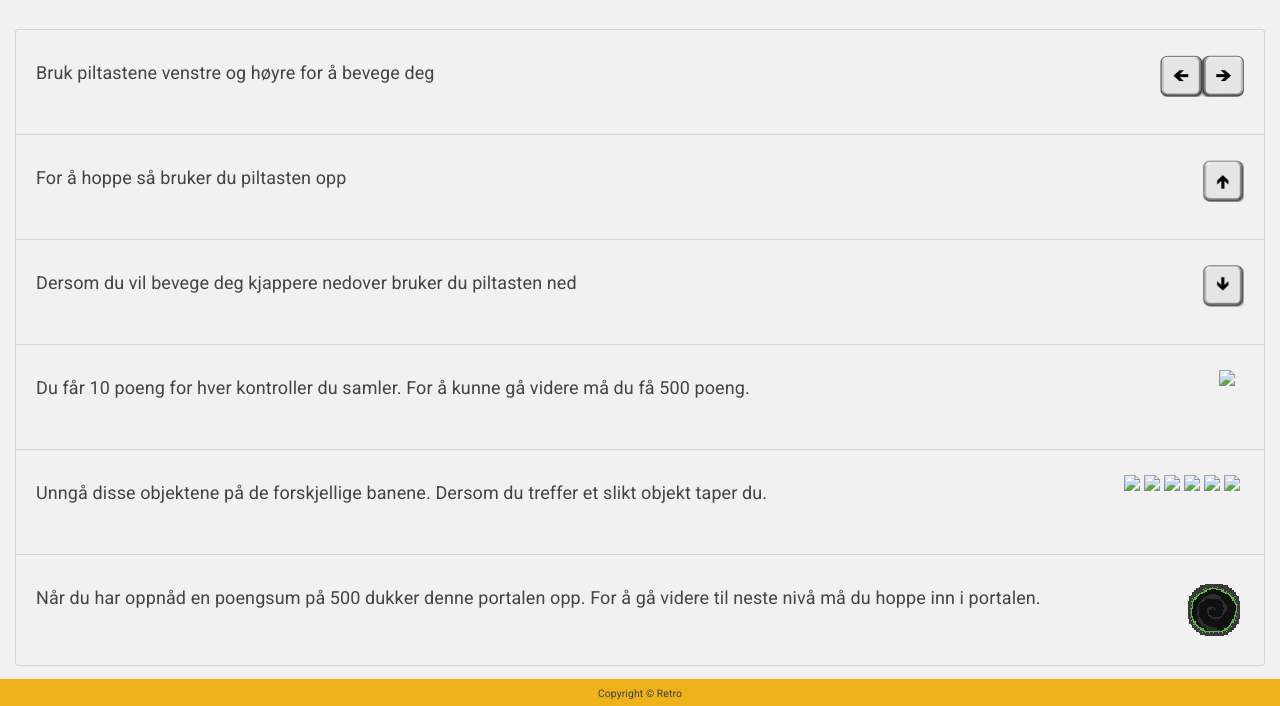
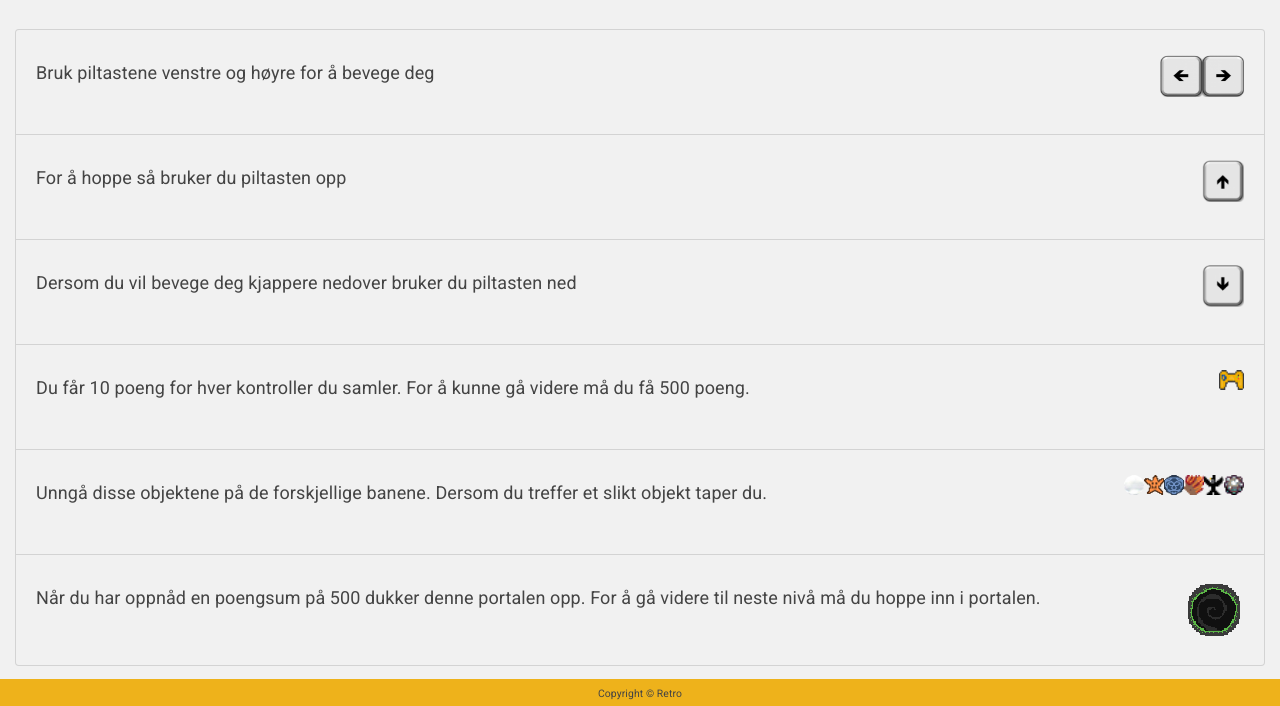
Before and after one commit to Irnis18/Projectx, a website: page nettside/html/hvordanSpille.html in a window 1280 px wide. Shown: the part 201-907 px from the top of the page. Drawn offline with nearby package versions, Linux system fonts and the light colour scheme; files whose address does not match are found by name.

Commit message:
fiksa bilder på hvordan spille

```diff
--- a/nettside/html/hvordanSpille.html
+++ b/nettside/html/hvordanSpille.html
@@ -55,23 +55,23 @@
           <li class="list-group-item">
             <p>
               Bruk piltastene venstre og høyre for å bevege deg
-              <img src="../assets/img/piler/pilTastVenstreHoyre.png" width="84px" height="42px" class="float-right"
-                alt="Piltast høyre og venstre" title="Piltast høyre og venstre" />
+              <img src="../assets/img/hvordanSpille/piler/pilTastVenstreHoyre.png" width="84px" height="42px"
+                class="float-right" alt="Piltast høyre og venstre" title="Piltast høyre og venstre" />
             </p>
           </li>
           <li class="list-group-item">
             <p>
               For å hoppe så bruker du piltasten opp
-              <img src="../assets/img/piler/pilTastOpp.png" width="42px" height="42px" align="middle" alt="Piltast opp"
-                class="float-right" title="Piltast opp" />
+              <img src="../assets/img/hvordanSpille/piler/pilTastOpp.png" width="42px" height="42px" align="middle"
+                alt="Piltast opp" class="float-right" title="Piltast opp" />
             </p>
           </li>
 
           <li class="list-group-item">
             <p>
               Dersom du vil bevege deg kjappere nedover bruker du piltasten ned
-              <img src="../assets/img/piler/pilTastNed.png" width="42px" height="42px" align="middle" alt="Piltast ned"
-                class="float-right" title="Piltast ned" />
+              <img src="../assets/img/hvordanSpille/piler/pilTastNed.png" width="42px" height="42px" align="middle"
+                alt="Piltast ned" class="float-right" title="Piltast ned" />
             </p>
           </li>
 
@@ -79,25 +79,25 @@
             <p>
               Du får 10 poeng for hver kontroller du samler. For å kunne gå videre må du få 500 poeng.
 
-              <img src="../../spill/dist/assets/img/gameItems/consollSmall.png" width="25" height="20"
-                alt="Spill konsoll" class="float-right" title="Spill konsoll" />
+              <img src="../assets/img/hvordanSpille/consollSmall.png" width="25" height="20" alt="Spill konsoll"
+                class="float-right" title="Spill konsoll" />
             </p>
           </li>
 
           <li class="list-group-item">
             <p>
               Unngå disse objektene på de forskjellige banene. Dersom du treffer et slikt objekt taper du.
-              <img src="../../spill/dist/assets/img/gameItems/bomb.png" width="20" height="20" alt="Bombe" title="Bombe"
+              <img src="../assets/img/hvordanSpille/bomb.png" width="20" height="20" alt="Bombe" title="Bombe"
                 class="float-right" />
-              <img src="../../spill/dist/assets/img/gameItems/fugl.png" width="20" height="20" alt="Slem fugl"
-                class="float-right" title="Slem fugl" />
-              <img src="../../spill/dist/assets/img/gameItems/meteorite.png" width="20" height="20" alt="Meteorite"
+              <img src="../assets/img/hvordanSpille/fugl.png" width="20" height="20" alt="Slem fugl" class="float-right"
+                title="Slem fugl" />
+              <img src="../assets/img/hvordanSpille/meteorite.png" width="20" height="20" alt="Meteorite"
                 class="float-right" title="Meteorite" />
-              <img src="../../spill/dist/assets/img/gameItems/gumball.png" width="20" height="20" alt="Gumball"
+              <img src="../assets/img/hvordanSpille/gumball.png" width="20" height="20" alt="Gumball"
                 class="float-right" title="Gumball" />
-              <img src="../../spill/dist/assets/img/gameItems/star.png" width="20" height="20" alt="Sjøstjerne"
+              <img src="../assets/img/hvordanSpille/star.png" width="20" height="20" alt="Sjøstjerne"
                 class="float-right" title="Sjøstjerne" />
-              <img src="../../spill/dist/assets/img/gameItems/snoball.png" width="20" height="20" alt="Snøball"
+              <img src="../assets/img/hvordanSpille/snoball.png" width="20" height="20" alt="Snøball"
                 class="float-right" title="Snøball" />
             </p>
           </li>
```
Also changed, not shown: nettside/assets/img/hvordanSpille/bomb.png (added), nettside/assets/img/hvordanSpille/consollSmall.png (added), nettside/assets/img/hvordanSpille/fugl.png (added), nettside/assets/img/hvordanSpille/goal.png (added), nettside/assets/img/hvordanSpille/gumball.png (added), nettside/assets/img/hvordanSpille/meteorite.png (added), nettside/assets/img/hvordanSpille/piler/pilTastHoyre.png (renamed from nettside/assets/img/piler/pilTastHoyre.png), nettside/assets/img/hvordanSpille/piler/pilTastNed.png (renamed from nettside/assets/img/piler/pilTastNed.png), nettside/assets/img/hvordanSpille/piler/pilTastOpp.png (renamed from nettside/assets/img/piler/pilTastOpp.png), nettside/assets/img/hvordanSpille/piler/pilTastVenstre.png (renamed from nettside/assets/img/piler/pilTastVenstre.png), nettside/assets/img/hvordanSpille/piler/pilTastVenstreHoyre.png (renamed from nettside/assets/img/piler/pilTastVenstreHoyre.png), nettside/assets/img/hvordanSpille/piler/pilTaster.png (renamed from nettside/assets/img/piler/pilTaster.png), nettside/assets/img/hvordanSpille/snoball.png (added), nettside/assets/img/hvordanSpille/star.png (added), 1 other file.
